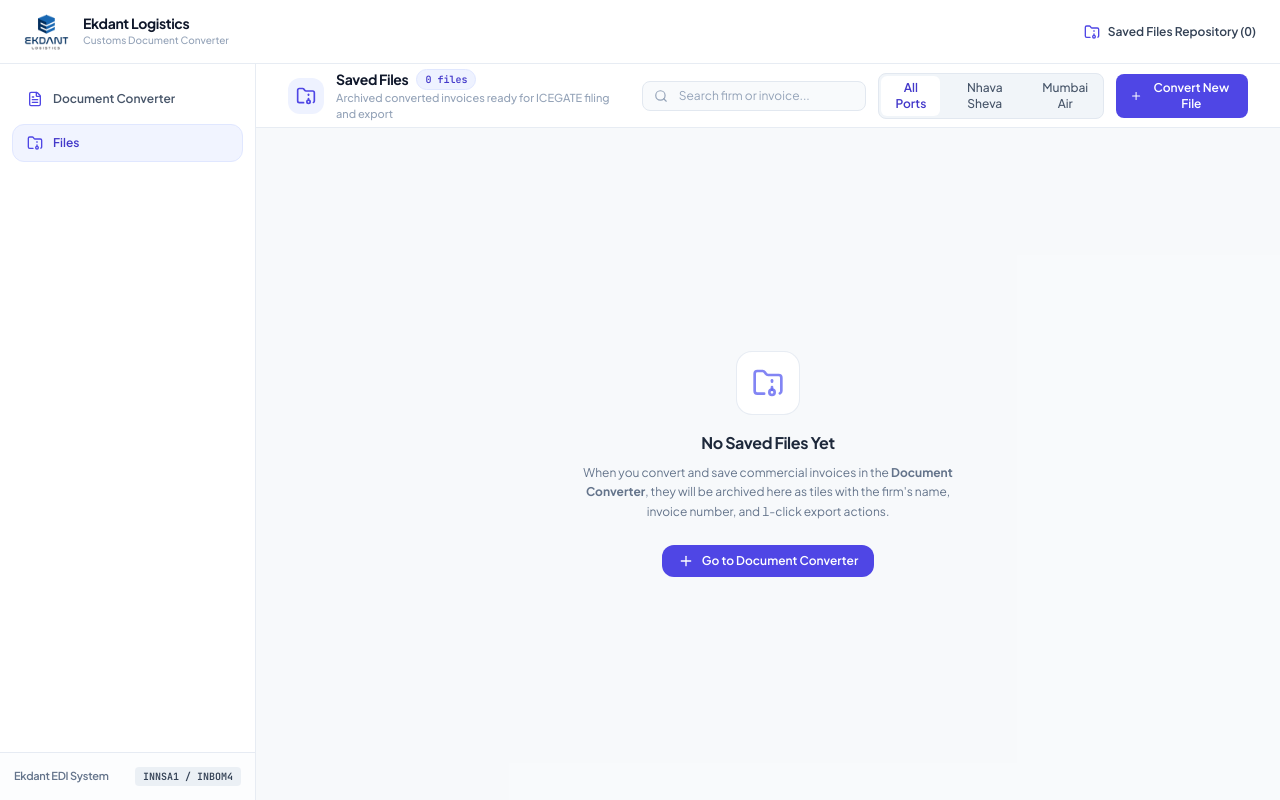
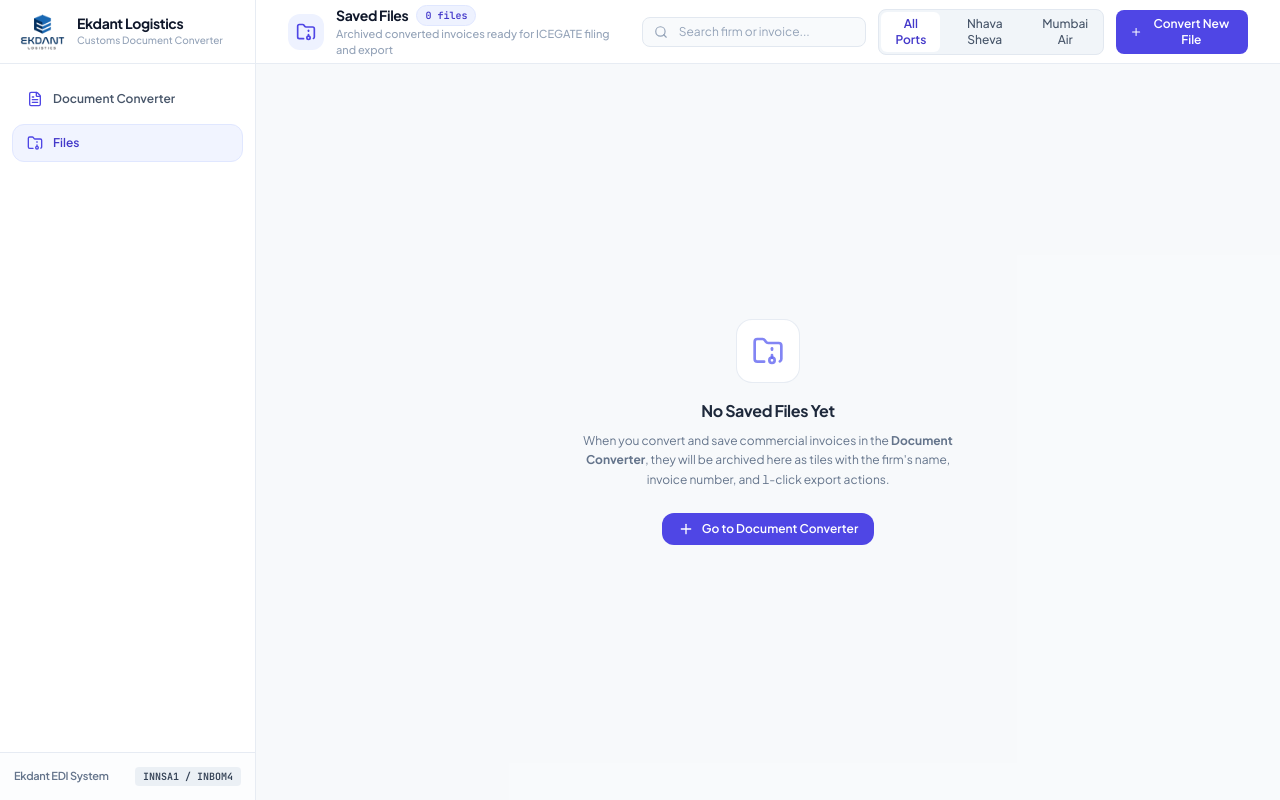
Before and after one commit to Rushaljain/EkdantLogistics, a React (Vite) app: page / in a window 1280 px wide. Both pictures are taken after a click on the button "Files". Built offline with nearby package versions, Linux system fonts and the light colour scheme.

Commit message:
fix(files): remove Clear All button and restore original top panel layout for Files view

```diff
--- a/src/App.tsx
+++ b/src/App.tsx
@@ -1,5 +1,4 @@
 import { useState, useEffect } from 'react';
-import { FolderArchive } from 'lucide-react';
 import { Sidebar } from './components/Sidebar';
 import type { NavTab } from './components/Sidebar';
 import { CenterColumn } from './components/CenterColumn';
@@ -382,10 +381,13 @@
   };
 
   return (
-    <div className="h-screen w-screen overflow-hidden flex flex-col bg-slate-50 text-slate-900 font-sans">
-      {/* =========================================================================
-          GLOBAL UNIFIED TOP NAVIGATION PANEL (Spanning 100% full screen width)
-         ========================================================================= */}
+    <div className="h-screen w-screen overflow-hidden bg-slate-50 text-slate-900 font-sans">
+      {activeTab === 'converter' ? (
+        /* =========================================================================
+            DOCUMENT CONVERTER WORKSPACE (With Extended Full-Width Top Panel)
+           ========================================================================= */
+        <div className="h-full w-full flex flex-col overflow-hidden">
+          {/* Extended Top Navigation Panel */}
           <header className="h-16 w-full bg-white border-b border-slate-200/80 flex items-center justify-between px-6 shrink-0 z-20 select-none">
             {/* Left: Brand Logo & Wordmark */}
             <div className="flex items-center space-x-3.5 shrink-0">
@@ -409,12 +411,7 @@
 
             {/* Right: Context Status / Active Document */}
             <div className="flex items-center space-x-2 text-xs font-medium text-slate-500">
-          {activeTab === 'files' ? (
-            <div className="flex items-center space-x-2 text-slate-700 font-semibold">
-              <FolderArchive className="w-4 h-4 text-indigo-600" />
-              <span>Saved Files Repository ({savedFiles.length})</span>
-            </div>
-          ) : activeDocument ? (
+              {activeDocument ? (
                 <div className="flex items-center space-x-2">
                   <span className="text-slate-400">Active Document:</span>
                   <span className="font-semibold text-slate-800 truncate max-w-[240px] lg:max-w-[380px]">
@@ -442,20 +439,15 @@
             </div>
           </header>
 
-      {/* Main Workspace Body */}
+          {/* Main Body */}
           <div className="flex-1 flex overflow-hidden">
-        {/* 1. Left Non-Collapsible Sidebar */}
             <Sidebar
               activeTab={activeTab}
               onSelectTab={setActiveTab}
               savedFilesCount={savedFiles.length}
               onOpenKeyModal={() => setIsKeyModalOpen(true)}
+              showHeader={false}
             />
-
-        {/* 2. Main Workspace: Document Converter or Saved Files Tiles */}
-        {activeTab === 'converter' ? (
-          <>
-            {/* Center Workspace (Upload Dropzone + Uploaded Documents List with Status & Bulk Convert) */}
             <CenterColumn
               documents={documents}
               selectedDocumentId={activeDocument?.id || null}
@@ -469,8 +461,6 @@
               onPortChange={handlePortChange}
               onSaveAllToFiles={handleSaveAllToFiles}
             />
-
-            {/* Right Preview Pane (Active Editable Invoice or Pending Document Preview + PDF Carousel) */}
             <PreviewPane
               document={activeDocument}
               onSave={handleSaveInvoiceEdit}
@@ -478,9 +468,20 @@
               onConvert={handleConvertDocument}
               onOpenKeyModal={() => setIsKeyModalOpen(true)}
             />
-          </>
+          </div>
+        </div>
       ) : (
-          /* Saved Files View (Tiles with Firm Name, Invoice Number, and Exports) */
+        /* =========================================================================
+            FILES SECTION (Original Layout with Sidebar Logo Header + Files Header)
+           ========================================================================= */
+        <div className="h-full w-full flex overflow-hidden">
+          <Sidebar
+            activeTab={activeTab}
+            onSelectTab={setActiveTab}
+            savedFilesCount={savedFiles.length}
+            onOpenKeyModal={() => setIsKeyModalOpen(true)}
+            showHeader={true}
+          />
           <FilesView
             files={savedFiles}
             onOpenInConverter={handleOpenInConverter}
@@ -488,8 +489,8 @@
             onClearAllFiles={handleClearAllSavedFiles}
             onNavigateToConverter={() => setActiveTab('converter')}
           />
+        </div>
       )}
-      </div>
 
       {/* 3. Google Gemini API Key Configuration Modal */}
       <GeminiApiKeyModal
--- a/src/components/FilesView.tsx
+++ b/src/components/FilesView.tsx
@@ -17,7 +17,7 @@
   files: ConvertedInvoice[];
   onOpenInConverter: (invoice: ConvertedInvoice) => void;
   onDeleteFile: (fileId: string) => void;
-  onClearAllFiles: () => void;
+  onClearAllFiles?: () => void;
   onNavigateToConverter: () => void;
 }
 
@@ -25,7 +25,6 @@
   files,
   onOpenInConverter,
   onDeleteFile,
-  onClearAllFiles,
   onNavigateToConverter
 }) => {
   const [searchQuery, setSearchQuery] = useState('');
@@ -146,22 +145,6 @@
             <Plus className="w-3.5 h-3.5" />
             <span>Convert New File</span>
           </button>
-
-          {/* Clear All Button */}
-          {files.length > 0 && (
-            <button
-              type="button"
-              onClick={() => {
-                if (window.confirm('Are you sure you want to clear all saved files? This cannot be undone.')) {
-                  onClearAllFiles();
-                }
-              }}
-              className="text-xs text-slate-400 hover:text-rose-600 px-2 py-1 transition-colors cursor-pointer"
-              title="Clear all saved files"
-            >
-              Clear All
-            </button>
-          )}
         </div>
       </div>
 
--- a/src/components/Sidebar.tsx
+++ b/src/components/Sidebar.tsx
@@ -8,15 +8,39 @@
   onSelectTab?: (tab: NavTab) => void;
   savedFilesCount?: number;
   onOpenKeyModal?: () => void;
+  showHeader?: boolean;
 }
 
 export const Sidebar: React.FC<SidebarProps> = ({
   activeTab = 'converter',
   onSelectTab,
   savedFilesCount = 0,
+  showHeader = false,
 }) => {
   return (
     <aside className="w-64 h-full bg-white border-r border-slate-200/80 flex flex-col shrink-0 select-none">
+      {/* Top Brand Header: Logo & Wordmark (used when standalone in files view) */}
+      {showHeader && (
+        <div className="h-16 px-5 border-b border-slate-200/80 flex items-center space-x-3 shrink-0">
+          <img
+            src="/logo.png"
+            alt="Ekdant Logistics Logo"
+            className="h-9 w-auto object-contain rounded"
+            onError={(e) => {
+              (e.target as HTMLElement).style.display = 'none';
+            }}
+          />
+          <div className="min-w-0">
+            <h1 className="text-sm font-bold text-slate-900 tracking-tight leading-tight truncate">
+              Ekdant Logistics
+            </h1>
+            <p className="text-[10px] text-slate-400 font-medium truncate">
+              Customs Document Converter
+            </p>
+          </div>
+        </div>
+      )}
+
       {/* Navigation Items */}
       <div className="flex-1 py-4 px-3 space-y-1.5 overflow-y-auto">
         {/* Document Converter */}
```
Lines whose indentation alone changed are shown as unchanged.
